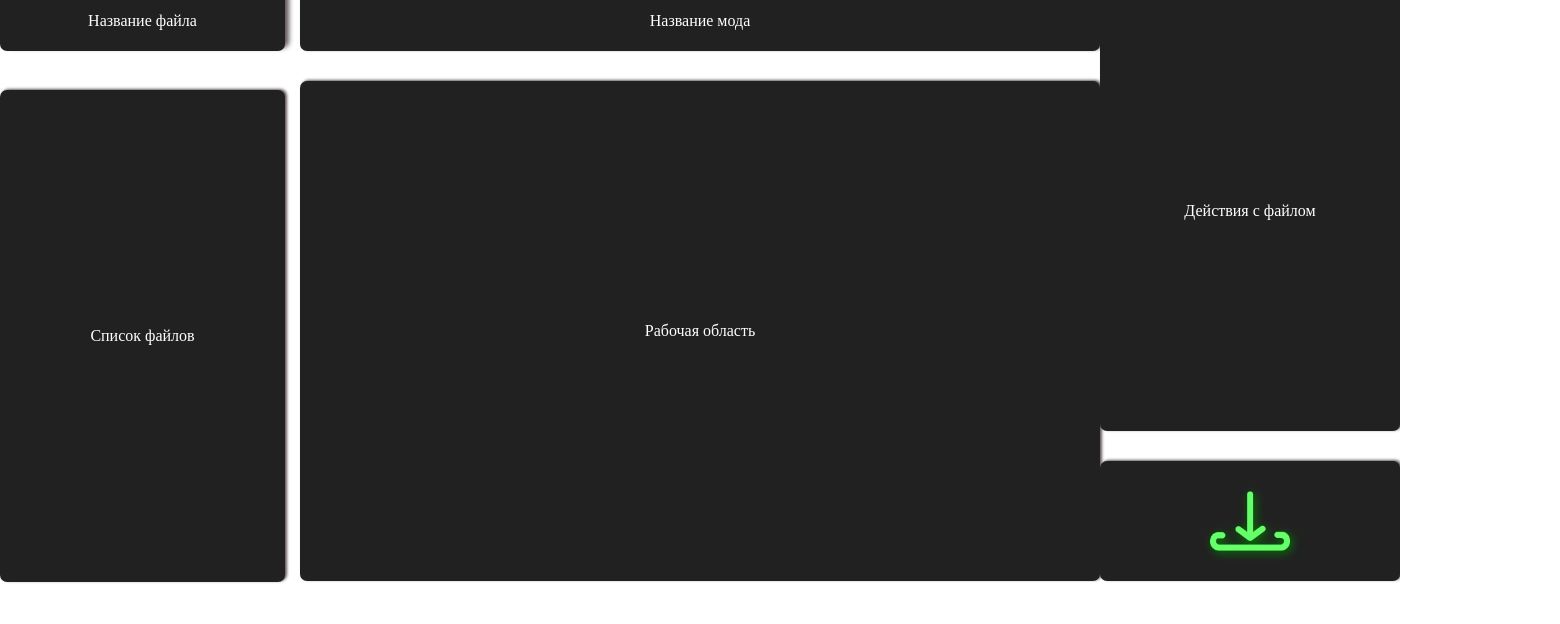
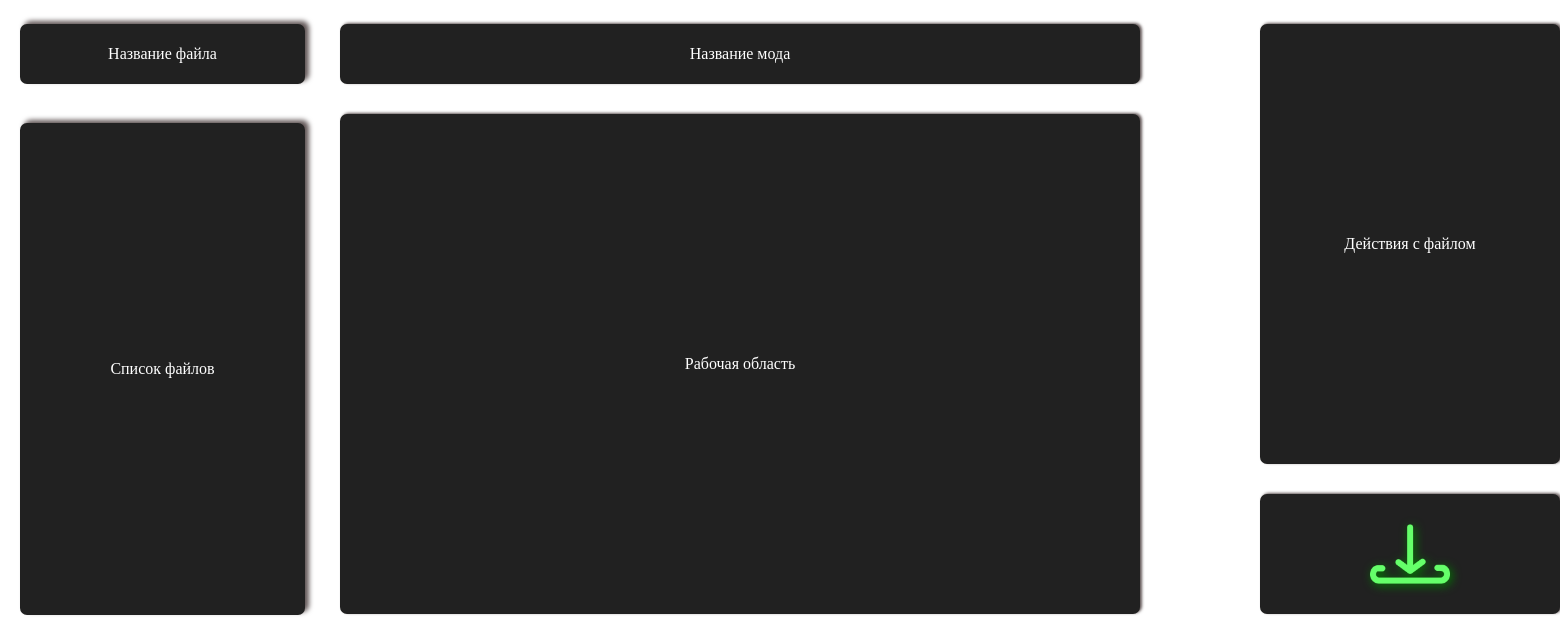
Before and after one commit to UotanKlein/workshop-downloader, a website: page index.html in a window 1280 px wide. Shown: the part 196-820 px from the top of the page, 1560 px wide, since content can reach past the window. Drawn offline with Linux system fonts and the light colour scheme.

Commit message:
small changes from pull

```diff
--- a/style.css
+++ b/style.css
@@ -11,6 +11,7 @@ body {
                          'left-a left-a main main right-a right-a';
     justify-content: space-around;
     height: 100vh;
+    gap: 20px;
 }
 
 .header-file-system {
@@ -115,7 +116,7 @@ body {
     align-items: center;
     justify-content: center;
     color: white;
-    box-shadow: 2px -1px 3px rgb(97, 86, 86);
+    box-shadow: 4px -3px 5px rgb(97, 86, 86);
 }
 
 .main {
```
Also changed, not shown: index.html (+1 -0 lines).
